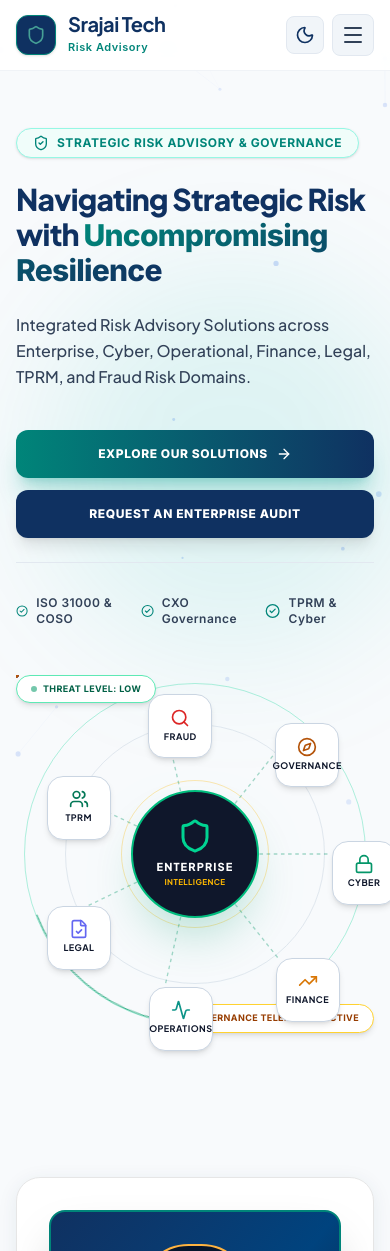
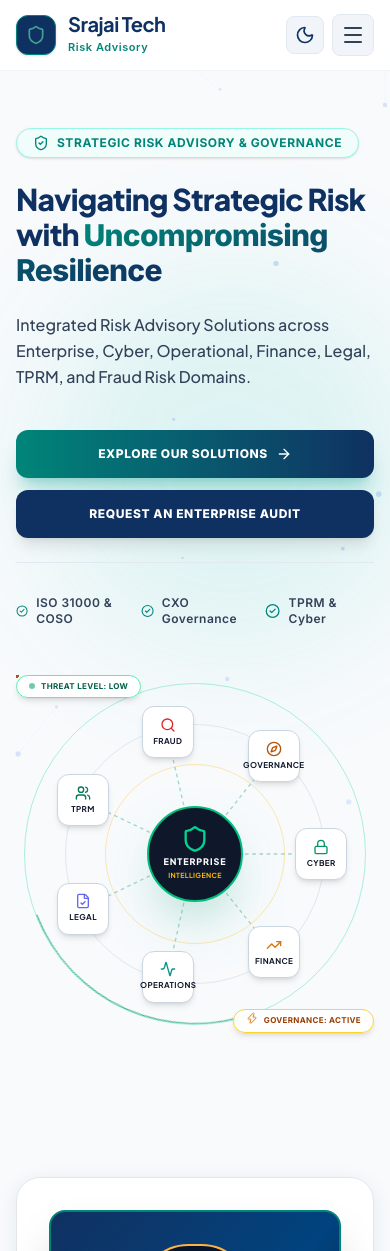
Before and after one commit to skotturty-dotcom/Risk-management, a React (Vite) app: page / in a window 390 px wide. Shown: the top 1251 px of the page. Built offline with nearby package versions, Linux system fonts and the light colour scheme.

Commit message:
Fix complete mobile responsiveness across all components, hero radar, navigation drawer, and heatmap matrix

```diff
--- a/src/components/visuals/HeroRiskNetwork.jsx
+++ b/src/components/visuals/HeroRiskNetwork.jsx
@@ -15,15 +15,15 @@ export default function HeroRiskNetwork({ onOpenAudit }) {
     { id: 'governance', label: 'GOVERNANCE', desc: 'Board appetite & KRIs', icon: Compass, angle: 308.4, color: '#B45309' }
   ];
 
-  const radius = 150;
+  const radius = 140; // Scaled radius
 
   return (
-    <div className="relative w-full max-w-lg mx-auto aspect-square flex items-center justify-center perspective-1000">
+    <div className="relative w-full max-w-sm sm:max-w-md lg:max-w-lg mx-auto aspect-square flex items-center justify-center">
       {/* Multi-Ring Radar Scan Background */}
       <div className="absolute inset-2 rounded-full border border-emerald-400/30 dark:border-emerald-500/20 flex items-center justify-center">
         <div className="absolute inset-10 rounded-full border border-slate-300/50 dark:border-white/5" />
-        <div className="absolute inset-24 rounded-full border border-amber-400/30 dark:border-amber-500/15" />
-        <div className="absolute inset-36 rounded-full border border-dashed border-emerald-400/40 dark:border-emerald-500/25" />
+        <div className="absolute inset-20 rounded-full border border-amber-400/30 dark:border-amber-500/15" />
+        <div className="absolute inset-32 rounded-full border border-dashed border-emerald-400/40 dark:border-emerald-500/25" />
 
         {/* Sweep Beam */}
         <div className="absolute w-full h-full rounded-full border border-t-emerald-600 dark:border-t-emerald-400 border-r-transparent border-b-transparent border-l-transparent animate-radar opacity-80" />
@@ -66,20 +66,22 @@ export default function HeroRiskNetwork({ onOpenAudit }) {
         whileHover={{ scale: 1.1, rotateZ: 5 }}
         whileTap={{ scale: 0.95 }}
         onClick={onOpenAudit}
-        className="relative z-20 w-32 h-32 rounded-full bg-slate-900 text-white border-2 border-emerald-500 dark:border-emerald-400 flex flex-col items-center justify-center cursor-pointer shadow-2xl shadow-emerald-600/30 group"
+        className="relative z-20 w-24 h-24 sm:w-28 sm:h-28 md:w-32 md:h-32 rounded-full bg-slate-900 text-white border-2 border-emerald-500 dark:border-emerald-400 flex flex-col items-center justify-center cursor-pointer shadow-2xl shadow-emerald-600/30 group"
       >
-        <Shield className="w-9 h-9 text-emerald-400 mb-1 group-hover:scale-110 transition-transform duration-300" />
-        <span className="text-[11px] font-extrabold tracking-widest uppercase text-white font-mono">
+        <Shield className="w-7 h-7 sm:w-9 sm:h-9 text-emerald-400 mb-0.5 sm:mb-1 group-hover:scale-110 transition-transform duration-300" />
+        <span className="text-[9px] sm:text-[11px] font-extrabold tracking-widest uppercase text-white font-mono">
           ENTERPRISE
         </span>
-        <span className="text-[8px] text-amber-400 font-mono tracking-wider font-bold">INTELLIGENCE</span>
+        <span className="text-[7px] sm:text-[8px] text-amber-400 font-mono tracking-wider font-bold">INTELLIGENCE</span>
       </motion.div>
 
-      {/* 7 Orbital Practice Nodes */}
+      {/* 7 Orbital Practice Nodes (Percentage Scaled) */}
       {nodes.map((node) => {
         const rad = (node.angle * Math.PI) / 180;
-        const x = 200 + radius * Math.cos(rad) - 34;
-        const y = 200 + radius * Math.sin(rad) - 34;
+        const x = 200 + radius * Math.cos(rad) - 28;
+        const y = 200 + radius * Math.sin(rad) - 28;
+        const leftPercent = (x / 400) * 100;
+        const topPercent = (y / 400) * 100;
         const Icon = node.icon;
         const isSelected = activeNode === node.id;
 
@@ -88,18 +90,18 @@ export default function HeroRiskNetwork({ onOpenAudit }) {
             key={node.id}
             initial={{ scale: 0.8, opacity: 0 }}
             animate={{ scale: 1, opacity: 1 }}
-            whileHover={{ scale: 1.2, zIndex: 30 }}
+            whileHover={{ scale: 1.15, zIndex: 30 }}
             onHoverStart={() => setActiveNode(node.id)}
             onHoverEnd={() => setActiveNode(null)}
-            className={`absolute z-20 w-16 h-16 rounded-2xl bg-white dark:bg-[#131823] flex flex-col items-center justify-center cursor-pointer transition-all duration-300 border shadow-md ${
+            className={`absolute z-20 w-13 h-13 sm:w-14 sm:h-14 md:w-16 md:h-16 rounded-xl sm:rounded-2xl bg-white dark:bg-[#131823] flex flex-col items-center justify-center cursor-pointer transition-all duration-300 border shadow-md ${
               isSelected
                 ? 'border-emerald-600 dark:border-emerald-400 ring-2 ring-emerald-500/40 shadow-xl'
                 : 'border-slate-300 dark:border-white/15 hover:border-emerald-500'
             }`}
-            style={{ left: `${x}px`, top: `${y}px` }}
+            style={{ left: `${leftPercent}%`, top: `${topPercent}%` }}
           >
-            <Icon className="w-5 h-5 mb-0.5" style={{ color: node.color }} />
-            <span className="text-[9px] font-mono font-bold tracking-wider text-slate-900 dark:text-white">
+            <Icon className="w-4 h-4 sm:w-5 sm:h-5 mb-0.5" style={{ color: node.color }} />
+            <span className="text-[8px] sm:text-[9px] font-mono font-bold tracking-wider text-slate-900 dark:text-white">
               {node.label}
             </span>
           </motion.div>
@@ -107,14 +109,14 @@ export default function HeroRiskNetwork({ onOpenAudit }) {
       })}
 
       {/* Floating Status Indicators */}
-      <div className="absolute top-0 left-0 bg-white dark:bg-[#090D16] px-3.5 py-1.5 rounded-full border border-emerald-300 dark:border-emerald-500/30 text-[9px] font-mono text-emerald-800 dark:text-emerald-400 font-bold flex items-center space-x-1.5 shadow-md">
+      <div className="absolute top-0 left-0 bg-white/90 dark:bg-[#090D16]/90 backdrop-blur-sm px-3 py-1 rounded-full border border-emerald-300 dark:border-emerald-500/30 text-[8px] sm:text-[9px] font-mono text-emerald-800 dark:text-emerald-400 font-bold flex items-center space-x-1.5 shadow-md">
         <span className="w-1.5 h-1.5 rounded-full bg-emerald-600 dark:bg-emerald-400 animate-pulse" />
         <span>THREAT LEVEL: LOW</span>
       </div>
 
-      <div className="absolute bottom-0 right-0 bg-white dark:bg-[#090D16] px-3.5 py-1.5 rounded-full border border-amber-300 dark:border-amber-500/30 text-[9px] font-mono text-amber-800 dark:text-amber-400 font-bold flex items-center space-x-1.5 shadow-md">
+      <div className="absolute bottom-0 right-0 bg-white/90 dark:bg-[#090D16]/90 backdrop-blur-sm px-3 py-1 rounded-full border border-amber-300 dark:border-amber-500/30 text-[8px] sm:text-[9px] font-mono text-amber-800 dark:text-amber-400 font-bold flex items-center space-x-1.5 shadow-md">
         <Zap className="w-3 h-3 text-amber-600 dark:text-amber-400 animate-bounce" />
-        <span>GOVERNANCE TELEMETRY: ACTIVE</span>
+        <span>GOVERNANCE: ACTIVE</span>
       </div>
     </div>
   );
--- a/src/styles/globals.css
+++ b/src/styles/globals.css
@@ -39,6 +39,8 @@
     font-size: 1.05rem;
     line-height: 1.65;
     overflow-x: hidden;
+    word-wrap: break-word;
+    overflow-wrap: break-word;
     transition: background-color 0.3s ease, color 0.3s ease;
   }
 
```
